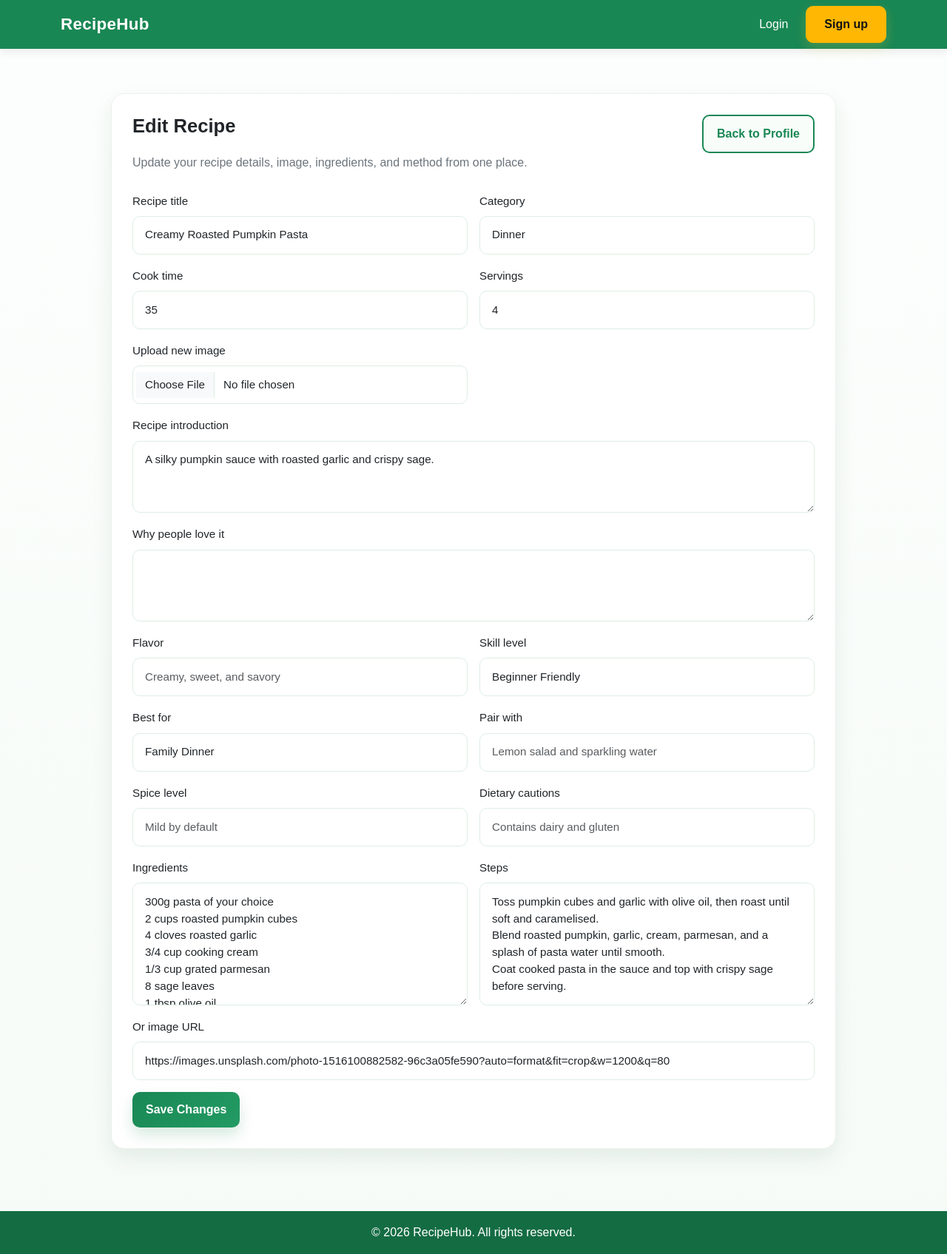
After one commit to NeelPatel-22/Agile-Group-Project, a Flask app: page /recipes/1/edit in a window 1280 px wide. The commit adds this page. Shown: the whole page at 74% size. Run offline with Flask 3, Linux system fonts and the light colour scheme.

Commit message:
Add edit recipe page and connect it to profile recipes

```diff
--- a/app/routes.py
+++ b/app/routes.py
@@ -28,32 +28,117 @@ users = [
     },
 ]
 
+
 recipes_data = [
     {
         "id": 1,
         "title": "Creamy Roasted Pumpkin Pasta",
         "description": "A silky pumpkin sauce with roasted garlic and crispy sage.",
+        "overview": "This cozy pasta is easy to prepare and perfect for busy weeknights.",
         "category": "Dinner",
         "cook_time": 35,
+        "servings": 4,
+        "difficulty": "Beginner Friendly",
+        "best_for": "Family Dinner",
+        "cuisine": "Italian-inspired",
         "image_url": "https://images.unsplash.com/photo-1516100882582-96c3a05fe590?auto=format&fit=crop&w=1200&q=80",
+        "ingredients": [
+            "300g pasta of your choice",
+            "2 cups roasted pumpkin cubes",
+            "4 cloves roasted garlic",
+            "3/4 cup cooking cream",
+            "1/3 cup grated parmesan",
+            "8 sage leaves",
+            "1 tbsp olive oil",
+            "Salt and black pepper",
+        ],
+        "steps": [
+            {
+                "title": "Roast the pumpkin and garlic",
+                "description": "Toss pumpkin cubes and garlic with olive oil, then roast until soft and caramelised.",
+            },
+            {
+                "title": "Blend a smooth sauce",
+                "description": "Blend roasted pumpkin, garlic, cream, parmesan, and a splash of pasta water until smooth.",
+            },
+            {
+                "title": "Finish with pasta",
+                "description": "Coat cooked pasta in the sauce and top with crispy sage before serving.",
+            },
+        ],
         "author_id": 1,
     },
     {
         "id": 2,
         "title": "Berry Yogurt Pancakes",
         "description": "Soft and fluffy pancakes topped with yogurt and fresh berries.",
+        "overview": "A bright and easy breakfast recipe that works well for weekends.",
         "category": "Breakfast",
         "cook_time": 20,
+        "servings": 2,
+        "difficulty": "Easy",
+        "best_for": "Weekend Brunch",
+        "cuisine": "Modern Australian",
         "image_url": "https://images.unsplash.com/photo-1482049016688-2d3e1b311543?auto=format&fit=crop&w=1200&q=80",
+        "ingredients": [
+            "1 cup flour",
+            "1 egg",
+            "3/4 cup milk",
+            "1 tbsp sugar",
+            "1 tsp baking powder",
+            "Greek yogurt",
+            "Fresh berries",
+        ],
+        "steps": [
+            {
+                "title": "Prepare the batter",
+                "description": "Mix flour, sugar, baking powder, egg, and milk until smooth.",
+            },
+            {
+                "title": "Cook the pancakes",
+                "description": "Pour batter into a hot pan and cook both sides until golden.",
+            },
+            {
+                "title": "Serve",
+                "description": "Top with yogurt and fresh berries before serving.",
+            },
+        ],
         "author_id": 1,
     },
     {
         "id": 3,
         "title": "Honey Soy Chicken Bowl",
         "description": "A quick rice bowl with glazed chicken and steamed greens.",
+        "overview": "Balanced, filling, and ideal for lunch or dinner meal prep.",
         "category": "Lunch",
         "cook_time": 30,
+        "servings": 3,
+        "difficulty": "Medium",
+        "best_for": "Meal Prep",
+        "cuisine": "Asian-inspired",
         "image_url": "https://images.unsplash.com/photo-1512058564366-18510be2db19?auto=format&fit=crop&w=1200&q=80",
+        "ingredients": [
+            "2 chicken breasts",
+            "2 tbsp soy sauce",
+            "1 tbsp honey",
+            "2 cups cooked rice",
+            "Broccoli",
+            "Carrot",
+        ],
+        "steps": [
+            {
+                "title": "Cook the chicken",
+                "description": "Pan-fry sliced chicken until browned and cooked through.",
+            },
+            {
+                "title": "Add the glaze",
+                "description": "Stir in soy sauce and honey and cook until glossy.",
+            },
+            {
+                "title": "Assemble the bowl",
+                "description": "Serve over rice with steamed vegetables.",
+            },
+        ],
         "author_id": 2,
     },
 ]
@@ -66,6 +151,12 @@ def get_user_by_id(user_id):
     return None
 
 
+def attach_author(recipe):
+    recipe_copy = recipe.copy()
+    recipe_copy["author"] = get_user_by_id(recipe["author_id"])
+    return recipe_copy
+
+
 def get_recipe_by_id(recipe_id):
     for recipe in recipes_data:
         if recipe["id"] == recipe_id:
@@ -73,8 +164,31 @@ def get_recipe_by_id(recipe_id):
     return None
 
 
+def get_recipe_with_author(recipe_id):
+    recipe = get_recipe_by_id(recipe_id)
+    if recipe:
+        return attach_author(recipe)
+    return None
+
+
 def get_recipes_by_user(user_id):
-    return [recipe for recipe in recipes_data if recipe["author_id"] == user_id]
+    return [attach_author(recipe) for recipe in recipes_data if recipe["author_id"] == user_id]
+
+
+def recipe_to_form(recipe):
+    form_recipe = recipe.copy()
+    form_recipe.setdefault("why_people_love_it", "")
+    form_recipe.setdefault("flavor_notes", "")
+    form_recipe.setdefault("skill_level", form_recipe.get("difficulty", ""))
+    form_recipe.setdefault("pair_with", "")
+    form_recipe.setdefault("spice_level", "")
+    form_recipe.setdefault("dietary_cautions", "")
+    form_recipe["ingredients"] = "\n".join(recipe.get("ingredients", []))
+    form_recipe["steps"] = "\n".join(
+        step["description"] if isinstance(step, dict) else str(step)
+        for step in recipe.get("steps", [])
+    )
+    return form_recipe
 
 
 @main.route("/")
@@ -84,15 +198,102 @@ def cover():
 
 @main.route("/recipes")
 def recipes():
-    return render_template("recipes.html")
+    recipes = [attach_author(recipe) for recipe in recipes_data]
+    return render_template("recipes.html", recipes=recipes)
 
 
 @main.route("/recipes/<int:recipe_id>")
 def recipe_detail(recipe_id):
-    recipe = get_recipe_by_id(recipe_id)
+    recipe = get_recipe_with_author(recipe_id)
     if not recipe:
         abort(404)
-    return render_template("recipe_detail.html", recipe=recipe)
+
+    more_recipes = [
+        attach_author(item)
+        for item in recipes_data
+        if item["author_id"] == recipe["author"]["id"] and item["id"] != recipe_id
+    ]
+    return render_template(
+        "recipe_detail.html",
+        recipe=recipe,
+        more_recipes=more_recipes,
+    )
+
+
+@main.route("/recipes/<int:recipe_id>/edit", methods=["GET", "POST"])
+def edit_recipe(recipe_id):
+    recipe = get_recipe_by_id(recipe_id)
+
+    if not recipe:
+        abort(404)
+
+    error = None
+    success = None
+    form_recipe = recipe_to_form(recipe)
+
+    if request.method == "POST":
+        title = request.form.get("title", "").strip()
+        category = request.form.get("category", "").strip()
+        cook_time_raw = request.form.get("cook_time", "").strip()
+        servings_raw = request.form.get("servings", "").strip()
+        description = request.form.get("description", "").strip()
+        ingredients_raw = request.form.get("ingredients", "").strip()
+        steps_raw = request.form.get("steps", "").strip()
+
+        form_recipe = {
+            "id": recipe["id"],
+            "title": title,
+            "category": category,
+            "cook_time": cook_time_raw,
+            "servings": servings_raw,
+            "description": description,
+            "why_people_love_it": request.form.get("why_people_love_it", "").strip(),
+            "flavor_notes": request.form.get("flavor_notes", "").strip(),
+            "skill_level": request.form.get("skill_level", "").strip(),
+            "best_for": request.form.get("best_for", "").strip(),
+            "pair_with": request.form.get("pair_with", "").strip(),
+            "spice_level": request.form.get("spice_level", "").strip(),
+            "dietary_cautions": request.form.get("dietary_cautions", "").strip(),
+            "ingredients": ingredients_raw,
+            "steps": steps_raw,
+            "image_url": request.form.get("image_url", "").strip() or recipe.get("image_url", ""),
+        }
+
+        if not title or not description or not ingredients_raw or not steps_raw:
+            error = "Title, description, ingredients, and steps are required."
+        else:
+            ingredient_lines = [line.strip() for line in ingredients_raw.splitlines() if line.strip()]
+            step_lines = [line.strip() for line in steps_raw.splitlines() if line.strip()]
+
+            recipe["title"] = title
+            recipe["category"] = category or recipe.get("category", "")
+            recipe["cook_time"] = int(cook_time_raw) if cook_time_raw.isdigit() else cook_time_raw
+            recipe["servings"] = int(servings_raw) if servings_raw.isdigit() else servings_raw
+            recipe["description"] = description
+            recipe["overview"] = description
+            recipe["why_people_love_it"] = form_recipe["why_people_love_it"]
+            recipe["flavor_notes"] = form_recipe["flavor_notes"]
+            recipe["skill_level"] = form_recipe["skill_level"]
+            recipe["difficulty"] = form_recipe["skill_level"] or recipe.get("difficulty", "")
+            recipe["best_for"] = form_recipe["best_for"]
+            recipe["pair_with"] = form_recipe["pair_with"]
+            recipe["spice_level"] = form_recipe["spice_level"]
+            recipe["dietary_cautions"] = form_recipe["dietary_cautions"]
+            recipe["ingredients"] = ingredient_lines
+            recipe["steps"] = [
+                {"title": f"Step {index}", "description": step}
+                for index, step in enumerate(step_lines, start=1)
+            ]
+            recipe["image_url"] = form_recipe["image_url"]
+            form_recipe = recipe_to_form(recipe)
+            success = "Recipe changes saved."
+
+    return render_template(
+        "edit_recipe.html",
+        recipe=form_recipe,
+        error=error,
+        success=success,
+    )
 
 
 @main.route("/login")
--- /dev/null
+++ b/app/static/css/edit_recipe.css
@@ -0,0 +1 @@
+@import url("recipe_form.css");
--- /dev/null
+++ b/app/static/css/recipe_form.css
@@ -0,0 +1,122 @@
+.profile-page {
+  background: linear-gradient(to bottom, #fbfefc, #f6fbf8);
+  min-height: 100vh;
+  padding: 60px 20px;
+}
+
+.profile-summary-card {
+  border: 1px solid var(--border-soft-alt);
+  border-radius: 18px;
+  box-shadow: 0 12px 28px rgba(12, 61, 39, 0.08);
+  background: var(--white);
+}
+
+.section-card {
+  margin-bottom: 24px;
+}
+
+.panel-body {
+  padding: 28px;
+}
+
+.add-recipe-shell {
+  max-width: 980px;
+  margin: 0 auto;
+}
+
+.add-recipe-header {
+  display: flex;
+  justify-content: space-between;
+  align-items: start;
+  gap: 1rem;
+  margin-bottom: 1.5rem;
+}
+
+.profile-bio {
+  color: var(--muted-text);
+  line-height: 1.8;
+}
+
+.profile-page .section-title {
+  font-size: 1.6rem;
+  margin: 0 0 20px;
+  color: var(--text-dark);
+}
+
+.meta-grid {
+  display: grid;
+  grid-template-columns: repeat(2, 1fr);
+  gap: 16px;
+}
+
+.form-grid .full-span {
+  grid-column: 1 / -1;
+}
+
+.profile-page .btn {
+  display: inline-block;
+  text-decoration: none;
+  text-align: center;
+  border-radius: 10px;
+  padding: 12px 18px;
+  font-weight: 700;
+  transition: all 0.3s ease;
+}
+
+.profile-page .btn-primary {
+  background: linear-gradient(135deg, var(--primary-color), #239b63);
+  color: var(--white);
+  border: none;
+  box-shadow: 0 10px 20px rgba(25, 135, 84, 0.18);
+}
+
+.profile-page .btn-primary:hover {
+  transform: translateY(-2px);
+  background: linear-gradient(135deg, #17784a, var(--primary-dark));
+  color: var(--white);
+}
+
+.profile-page .btn-outline {
+  border: 2px solid var(--primary-color);
+  color: var(--primary-color);
+  background: #f9fdfa;
+}
+
+.profile-page .btn-outline:hover {
+  background: rgba(25, 135, 84, 0.08);
+  color: var(--primary-dark);
+}
+
+.profile-page .form-control,
+.profile-page .form-label {
+  font-size: 0.95rem;
+}
+
+.profile-page .form-control {
+  border: 1px solid var(--border-soft);
+  border-radius: 10px;
+  padding: 0.85rem 1rem;
+}
+
+.profile-page .form-control:focus {
+  border-color: var(--primary-color);
+  box-shadow: 0 0 0 0.2rem rgba(25, 135, 84, 0.14);
+}
+
+@media (max-width: 768px) {
+  .meta-grid {
+    grid-template-columns: 1fr;
+  }
+
+  .panel-body {
+    padding: 22px;
+  }
+
+  .profile-page {
+    padding: 40px 16px;
+  }
+
+  .add-recipe-header {
+    flex-direction: column;
+  }
+}
--- /dev/null
+++ b/app/templates/edit_recipe.html
@@ -0,0 +1,99 @@
+{% extends "base.html" %}
+{% block title %}Edit Recipe | RecipeHub{% endblock %}
+{% block page_css %}<link rel="stylesheet" href="{{ url_for('static', filename='css/edit_recipe.css') }}">{% endblock %}
+{% block content %}
+<section class="page-section profile-page">
+  <div class="container">
+    <div class="add-recipe-shell">
+      <div class="profile-summary-card section-card">
+        <div class="panel-body">
+          <div class="add-recipe-header">
+            <div>
+              <h2 class="section-title">Edit Recipe</h2>
+              <p class="profile-bio mb-0">Update your recipe details, image, ingredients, and method from one place.</p>
+            </div>
+            <a href="{{ url_for('main.profile', user_id=recipe.author_id) }}" class="btn btn-outline">Back to Profile</a>
+          </div>
+
+          {% if error %}
+          <div class="alert alert-danger">{{ error }}</div>
+          {% endif %}
+          {% if success %}
+          <div class="alert alert-success">{{ success }}</div>
+          {% endif %}
+
+          <form method="POST" enctype="multipart/form-data">
+            <div class="meta-grid form-grid">
+              <div>
+                <label class="form-label">Recipe title</label>
+                <input type="text" name="title" class="form-control" value="{{ recipe.title }}" required>
+              </div>
+              <div>
+                <label class="form-label">Category</label>
+                <input type="text" name="category" class="form-control" value="{{ recipe.category }}" placeholder="Comfort Food, Salad, Dinner">
+              </div>
+              <div>
+                <label class="form-label">Cook time</label>
+                <input type="text" name="cook_time" class="form-control" value="{{ recipe.cook_time }}" placeholder="35 Minutes">
+              </div>
+              <div>
+                <label class="form-label">Servings</label>
+                <input type="text" name="servings" class="form-control" value="{{ recipe.servings }}" placeholder="4 Servings">
+              </div>
+              <div>
+                <label class="form-label">Upload new image</label>
+                <input type="file" name="image_file" class="form-control" accept=".png,.jpg,.jpeg,.gif,.webp">
+              </div>
+              <div class="full-span">
+                <label class="form-label">Recipe introduction</label>
+                <textarea name="description" class="form-control" rows="3" required>{{ recipe.description }}</textarea>
+              </div>
+              <div class="full-span">
+                <label class="form-label">Why people love it</label>
+                <textarea name="why_people_love_it" class="form-control" rows="3">{{ recipe.why_people_love_it }}</textarea>
+              </div>
+              <div>
+                <label class="form-label">Flavor</label>
+                <input type="text" name="flavor_notes" class="form-control" value="{{ recipe.flavor_notes }}" placeholder="Creamy, sweet, and savory">
+              </div>
+              <div>
+                <label class="form-label">Skill level</label>
+                <input type="text" name="skill_level" class="form-control" value="{{ recipe.skill_level }}" placeholder="Beginner friendly">
+              </div>
+              <div>
+                <label class="form-label">Best for</label>
+                <input type="text" name="best_for" class="form-control" value="{{ recipe.best_for }}" placeholder="Family dinner or meal prep">
+              </div>
+              <div>
+                <label class="form-label">Pair with</label>
+                <input type="text" name="pair_with" class="form-control" value="{{ recipe.pair_with }}" placeholder="Lemon salad and sparkling water">
+              </div>
+              <div>
+                <label class="form-label">Spice level</label>
+                <input type="text" name="spice_level" class="form-control" value="{{ recipe.spice_level }}" placeholder="Mild by default">
+              </div>
+              <div>
+                <label class="form-label">Dietary cautions</label>
+                <input type="text" name="dietary_cautions" class="form-control" value="{{ recipe.dietary_cautions }}" placeholder="Contains dairy and gluten">
+              </div>
+              <div>
+                <label class="form-label">Ingredients</label>
+                <textarea name="ingredients" class="form-control" rows="6" required>{{ recipe.ingredients }}</textarea>
+              </div>
+              <div>
+                <label class="form-label">Steps</label>
+                <textarea name="steps" class="form-control" rows="6" required>{{ recipe.steps }}</textarea>
+              </div>
+              <div class="full-span">
+                <label class="form-label">Or image URL</label>
+                <input type="url" name="image_url" class="form-control" value="{{ recipe.image_url }}" placeholder="Optional external image link">
+              </div>
+            </div>
+            <button class="btn btn-primary mt-3">Save Changes</button>
+          </form>
+        </div>
+      </div>
+    </div>
+  </div>
+</section>
+{% endblock %}
```
Also changed, not shown: app/templates/profile.html (+13 -5 lines).
